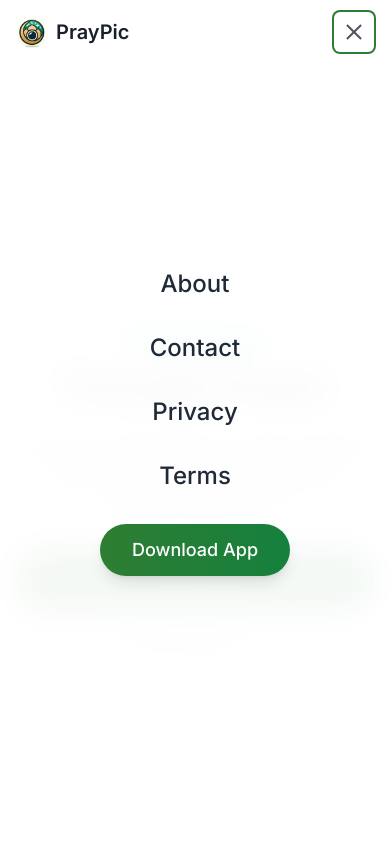
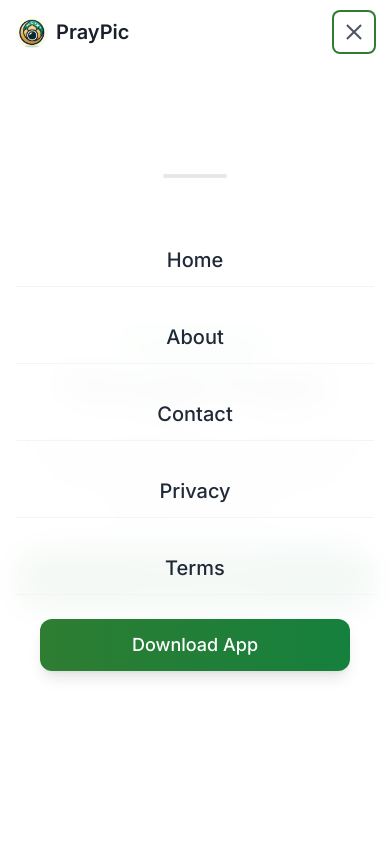
Before and after one commit to yousifUnity/Pray-Pic, a Next.js app: page / in a window 390 px wide. Both pictures are taken after a click on the button "Toggle mobile menu". Shown: the top 844 px of the page. Built offline with nearby package versions, Linux system fonts and the light colour scheme.

Commit message:
Update Navigation.tsx

```diff
--- a/src/app/components/Navigation.tsx
+++ b/src/app/components/Navigation.tsx
@@ -12,8 +12,19 @@ export default function Navigation() {
       setIsScrolled(window.scrollY > 20)
     }
     window.addEventListener('scroll', handleScroll)
-    return () => window.removeEventListener('scroll', handleScroll)
-  }, [])
+
+    // Prevent scrolling when mobile menu is open
+    if (isMobileMenuOpen) {
+      document.body.style.overflow = 'hidden'
+    } else {
+      document.body.style.overflow = 'auto'
+    }
+
+    return () => {
+      window.removeEventListener('scroll', handleScroll)
+      document.body.style.overflow = 'auto'
+    }
+  }, [isMobileMenuOpen])
 
   const toggleMobileMenu = () => {
     setIsMobileMenuOpen(!isMobileMenuOpen)
@@ -90,50 +101,63 @@ export default function Navigation() {
         </div>
       </div>
 
-      {/* Mobile Menu Overlay */}
+      {/* Mobile Menu Overlay - Fixed Position */}
       <div
-        className={`fixed inset-0 bg-white/95 backdrop-blur-lg transform transition-transform duration-300 ease-in-out ${
-          isMobileMenuOpen ? 'translate-x-0' : 'translate-x-full'
-        } md:hidden`}
+        className={`fixed inset-0 bg-white/95 backdrop-blur-lg transform transition-all duration-300 ease-in-out ${
+          isMobileMenuOpen ? 'opacity-100 pointer-events-auto' : 'opacity-0 pointer-events-none'
+        } md:hidden overflow-hidden`}
+        style={{ position: 'fixed', top: 0, left: 0, right: 0, bottom: 0 }}
       >
-        <div className="flex flex-col items-center justify-center min-h-screen space-y-8 p-4">
+        <div className="flex flex-col items-center justify-center h-full space-y-6 p-4">
+          <div className="w-16 h-1 bg-gray-200 rounded-full mb-8"></div>
+
+          <Link
+            href="/"
+            className="text-xl font-medium text-gray-800 hover:text-primary-green transition-colors w-full text-center py-3 border-b border-gray-100"
+            onClick={() => setIsMobileMenuOpen(false)}
+          >
+            Home
+          </Link>
           <Link
             href="/about"
-            className="text-2xl font-medium text-gray-800 hover:text-primary-green transition-colors"
+            className="text-xl font-medium text-gray-800 hover:text-primary-green transition-colors w-full text-center py-3 border-b border-gray-100"
             onClick={() => setIsMobileMenuOpen(false)}
           >
             About
           </Link>
           <Link
             href="/contact"
-            className="text-2xl font-medium text-gray-800 hover:text-primary-green transition-colors"
+            className="text-xl font-medium text-gray-800 hover:text-primary-green transition-colors w-full text-center py-3 border-b border-gray-100"
             onClick={() => setIsMobileMenuOpen(false)}
           >
             Contact
           </Link>
           <Link
             href="/privacy"
-            className="text-2xl font-medium text-gray-800 hover:text-primary-green transition-colors"
+            className="text-xl font-medium text-gray-800 hover:text-primary-green transition-colors w-full text-center py-3 border-b border-gray-100"
             onClick={() => setIsMobileMenuOpen(false)}
           >
             Privacy
           </Link>
           <Link
             href="/terms"
-            className="text-2xl font-medium text-gray-800 hover:text-primary-green transition-colors"
+            className="text-xl font-medium text-gray-800 hover:text-primary-green transition-colors w-full text-center py-3 border-b border-gray-100"
             onClick={() => setIsMobileMenuOpen(false)}
           >
             Terms
           </Link>
+
+          <div className="mt-8 w-full px-6">
             <Link
               href="#"
-            className="bg-gradient-to-r from-primary-green to-green-700 text-white px-8 py-3 rounded-full text-lg font-medium hover:scale-105 transition-all duration-300 shadow-lg hover:shadow-green-200"
+              className="bg-gradient-to-r from-primary-green to-green-700 text-white py-3 rounded-xl text-lg font-medium hover:scale-105 transition-all duration-300 shadow-lg hover:shadow-green-200 w-full flex items-center justify-center"
               onClick={() => setIsMobileMenuOpen(false)}
             >
               Download App
             </Link>
           </div>
         </div>
+      </div>
     </nav>
   )
 }
```
Lines whose indentation alone changed are shown as unchanged.
